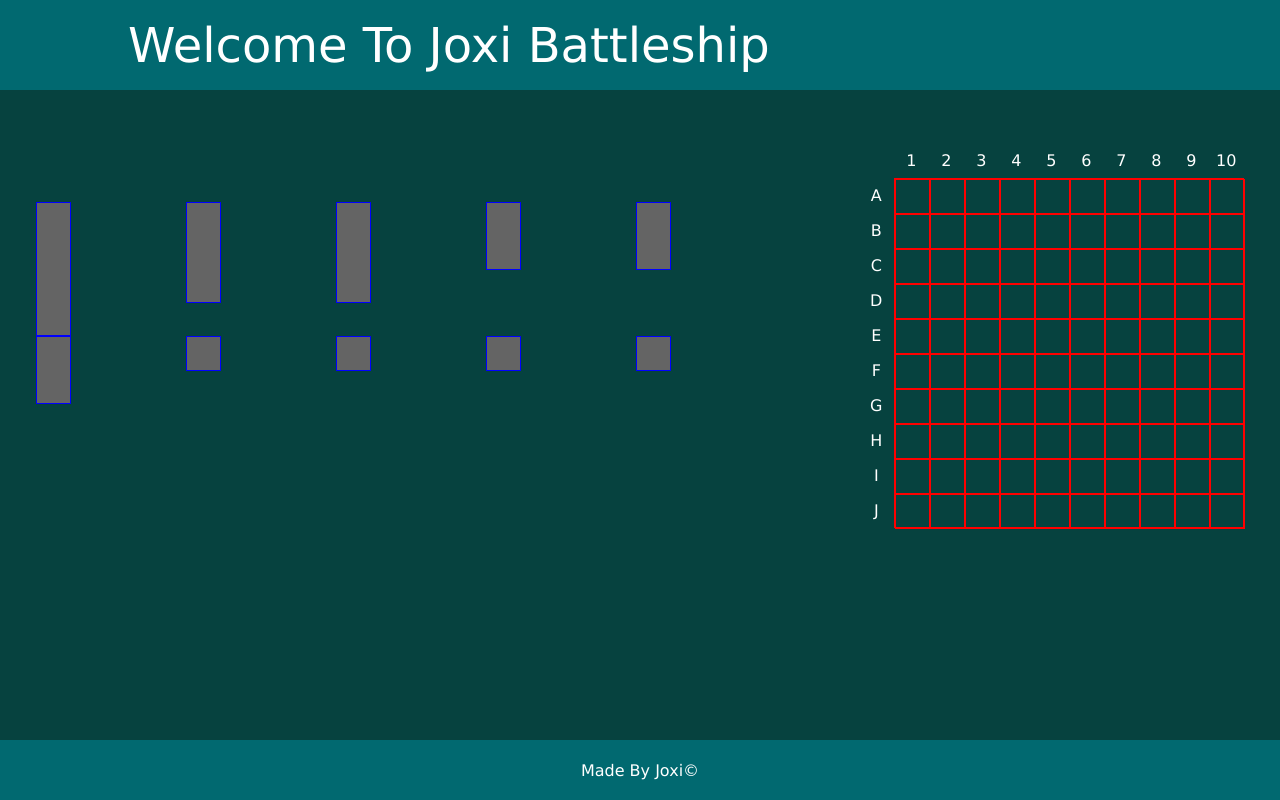
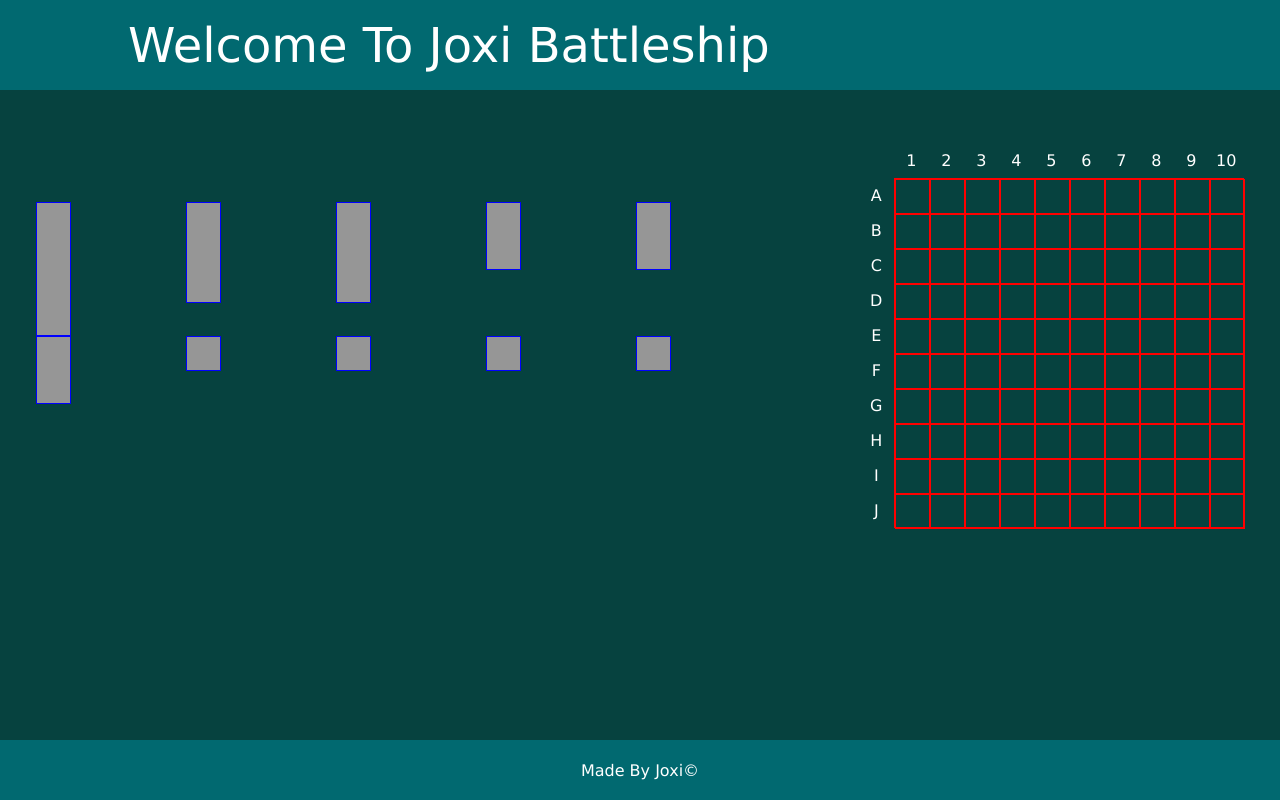
Before and after one commit to Joxiaren/WebBattleship, a website built with webpack: page dist/index.html in a window 1280 px wide. Shown: the top 800 px of the page. Built offline with nearby package versions, Linux system fonts and the light colour scheme.

Commit message:
changed ship color

```diff
--- a/src/styles/index.css
+++ b/src/styles/index.css
@@ -6,7 +6,7 @@
     --transparent-color: rgba(0,0,0,0.7);
     --transparent-color-hover: rgba(0,0,0,0.5);
 
-    --ship-color: rgb(100, 100, 100);
+    --ship-color: rgb(150, 150, 150);
 }
 main{
     height: 100%;
```
